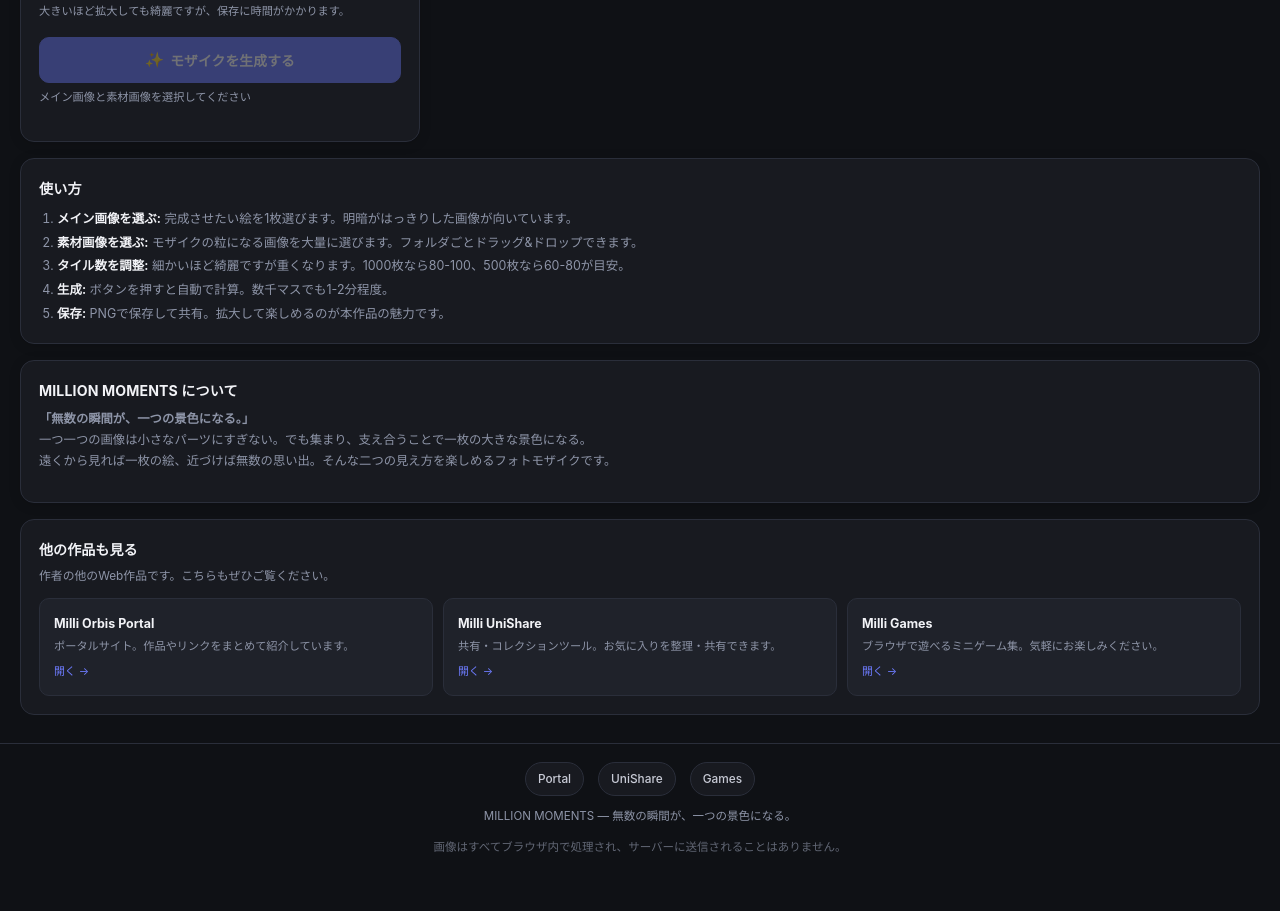
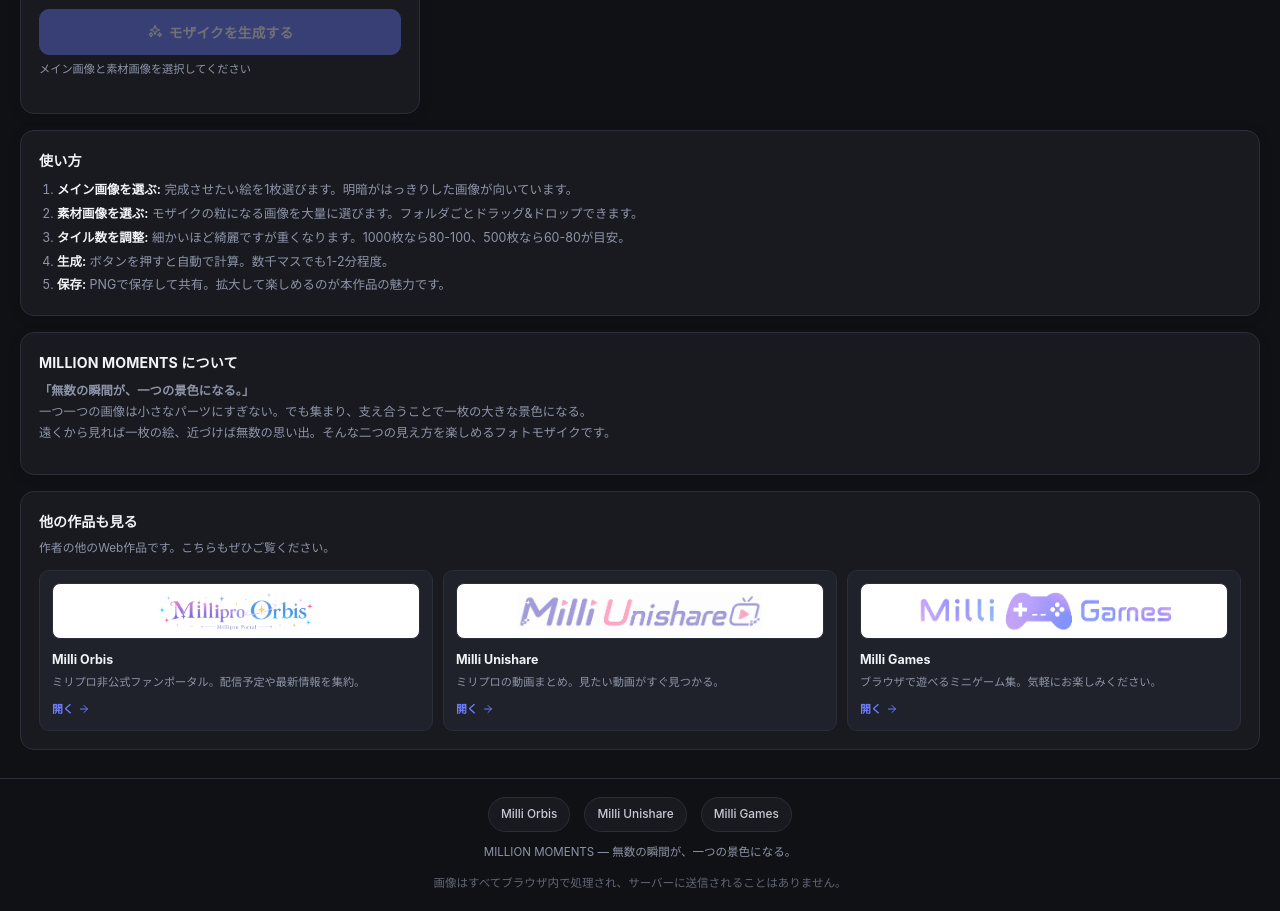
Before and after one commit to nun92425/MILLION-MOMENTS, a website built with Vite: page index.html in a window 1280 px wide. Shown: the part 1405-2316 px from the top of the page. Before the commit the page ends 2280 px from the top, so only its background shows below. Built offline with nearby package versions, Linux system fonts and the light colour scheme.

Commit message:
fix: 絵文字をSVGに置換、Milli Orbis表記修正、ロゴ追加
- 全絵文字をSVGアイコンに置換（notice/ドロップゾーン/生成/保存/比較/プレースホルダー）
- Milli Orbis Portal -> Milli Orbis に表記統一
- 3サイトのロゴを取得し public/images/logos/ に配置、関連カードに表示
- consoleの絵文字も除去

```diff
--- a/index.html
+++ b/index.html
@@ -22,7 +22,9 @@
 
   <main class="main">
     <section class="notice">
-      <span class="notice-icon">💡</span>
+      <span class="notice-icon" aria-hidden="true">
+        <svg width="18" height="18" viewBox="0 0 24 24" fill="none" stroke="currentColor" stroke-width="1.8" stroke-linecap="round" stroke-linejoin="round"><path d="M12 2a7 7 0 0 0-4 11.7V16a1 1 0 0 0 1 1h6a1 1 0 0 0 1-1v-2.3A7 7 0 0 0 12 2z"/><path d="M9 21h6"/><path d="M12 17v4"/></svg>
+      </span>
       <p class="notice-text">
         <strong>ブラウザだけで動くフォトモザイクツールです。</strong> 画像はサーバーに送信されず、すべてお使いの端末内で処理されます。ご自身で用意した画像でお楽しみください。
       </p>
@@ -46,7 +48,9 @@
           <label class="dropzone" id="target-dropzone">
             <input type="file" id="target-input" accept="image/*" hidden />
             <div class="dropzone-content" id="target-placeholder">
-              <span class="dropzone-icon">🖼️</span>
+              <span class="dropzone-icon" aria-hidden="true">
+                <svg width="28" height="28" viewBox="0 0 24 24" fill="none" stroke="currentColor" stroke-width="1.6" stroke-linecap="round" stroke-linejoin="round"><rect x="3" y="3" width="18" height="18" rx="2.5"/><circle cx="8.5" cy="8.5" r="1.6"/><path d="M21 15l-5-5L5 21"/></svg>
+              </span>
               <span class="dropzone-text">クリックまたはドラッグ&ドロップ</span>
               <span class="dropzone-sub">JPG / PNG / WebP</span>
             </div>
@@ -62,7 +66,9 @@
           <label class="dropzone" id="material-dropzone">
             <input type="file" id="material-input" accept="image/*" multiple hidden />
             <div class="dropzone-content">
-              <span class="dropzone-icon">🎞️</span>
+              <span class="dropzone-icon" aria-hidden="true">
+                <svg width="28" height="28" viewBox="0 0 24 24" fill="none" stroke="currentColor" stroke-width="1.6" stroke-linecap="round" stroke-linejoin="round"><rect x="3" y="3" width="18" height="18" rx="2.5"/><path d="M3 9h18"/><path d="M3 15h18"/><path d="M9 3v18"/><path d="M15 3v18"/></svg>
+              </span>
               <span class="dropzone-text">クリックまたはドラッグ&ドロップ</span>
               <span class="dropzone-sub">複数選択可 / フォルダごと可</span>
             </div>
@@ -133,7 +139,7 @@
 
           <div class="setting">
             <button class="btn btn-primary btn-large" id="generate-btn" disabled>
-              <span class="btn-icon">✨</span> モザイクを生成する
+              <span class="btn-icon" aria-hidden="true"><svg width="16" height="16" viewBox="0 0 24 24" fill="none" stroke="currentColor" stroke-width="1.8" stroke-linecap="round" stroke-linejoin="round"><path d="M12 2l1.8 5.2L19 9l-5.2 1.8L12 16l-1.8-5.2L5 9l5.2-1.8L12 2z"/><path d="M19 13l1 2 2 1-2 1-1 2-1-2-2-1 2-1 1-2z"/><path d="M6 13l1 1.6L8.6 16 7 17.4 6 19 5 17.4 3.4 16 5 14.6 6 13z"/></svg></span> モザイクを生成する
             </button>
             <p class="setting-desc" id="generate-hint">メイン画像と素材画像を選択してください</p>
           </div>
@@ -160,7 +166,9 @@
           <div class="canvas-wrapper" id="canvas-wrapper">
             <canvas id="mosaic-canvas" class="hidden"></canvas>
             <div class="canvas-placeholder" id="canvas-placeholder">
-              <p class="placeholder-icon">🎨</p>
+              <p class="placeholder-icon" aria-hidden="true">
+                <svg width="36" height="36" viewBox="0 0 24 24" fill="none" stroke="currentColor" stroke-width="1.5" stroke-linecap="round" stroke-linejoin="round"><path d="M12 2a10 10 0 1 0 10 10A10 10 0 0 0 12 2z"/><circle cx="13.2" cy="6.8" r="1.1" fill="currentColor" stroke="none"/><circle cx="17.2" cy="10.2" r="1.1" fill="currentColor" stroke="none"/><circle cx="8.6" cy="7.8" r="1" fill="currentColor" stroke="none"/><circle cx="6.6" cy="12.2" r="1" fill="currentColor" stroke="none"/><path d="M8.2 14.5a4 4 0 0 0 4 3.5"/></svg>
+              </p>
               <p class="placeholder-text">ここに完成したモザイクが表示されます</p>
               <p class="placeholder-sub">「モザイクを生成する」を押してください</p>
             </div>
@@ -168,8 +176,8 @@
           <div class="canvas-footer hidden" id="canvas-footer">
             <p class="canvas-info" id="canvas-info"></p>
             <div class="canvas-actions">
-              <button class="btn btn-primary" id="download-btn">💾 画像を保存（PNG）</button>
-              <button class="btn btn-ghost" id="compare-btn">↔ 元画像と比較</button>
+              <button class="btn btn-primary" id="download-btn"><span class="btn-icon" aria-hidden="true"><svg width="15" height="15" viewBox="0 0 24 24" fill="none" stroke="currentColor" stroke-width="1.8" stroke-linecap="round" stroke-linejoin="round"><path d="M12 3v12"/><path d="M7 10l5 5 5-5"/><path d="M3 17v2a2 2 0 0 0 2 2h14a2 2 0 0 0 2-2v-2"/></svg></span> 画像を保存（PNG）</button>
+              <button class="btn btn-ghost" id="compare-btn"><span class="btn-icon" aria-hidden="true"><svg width="15" height="15" viewBox="0 0 24 24" fill="none" stroke="currentColor" stroke-width="1.7" stroke-linecap="round" stroke-linejoin="round"><path d="M8 3l-4 4 4 4"/><path d="M4 7h10a4 4 0 0 1 4 4v6"/><path d="M16 21l4-4-4-4"/><path d="M20 17H10a4 4 0 0 1-4-4V7"/></svg></span> 元画像と比較</button>
             </div>
           </div>
         </div>
@@ -207,19 +215,28 @@
       <p class="related-desc">作者の他のWeb作品です。こちらもぜひご覧ください。</p>
       <div class="related-grid">
         <a href="https://milli-orbis-portal.onrender.com/" target="_blank" rel="noopener" class="related-card">
-          <p class="related-card-title">Milli Orbis Portal</p>
-          <p class="related-card-desc">ポータルサイト。作品やリンクをまとめて紹介しています。</p>
-          <span class="related-card-arrow">開く →</span>
+          <img class="related-card-logo" src="/images/logos/milli-orbis.png" alt="Milli Orbis" loading="lazy" />
+          <div class="related-card-body">
+            <p class="related-card-title">Milli Orbis</p>
+            <p class="related-card-desc">ミリプロ非公式ファンポータル。配信予定や最新情報を集約。</p>
+            <span class="related-card-arrow">開く <svg width="12" height="12" viewBox="0 0 24 24" fill="none" stroke="currentColor" stroke-width="2" stroke-linecap="round" stroke-linejoin="round"><path d="M5 12h14"/><path d="M12 5l7 7-7 7"/></svg></span>
+          </div>
         </a>
         <a href="https://milli-unishare.onrender.com/" target="_blank" rel="noopener" class="related-card">
-          <p class="related-card-title">Milli UniShare</p>
-          <p class="related-card-desc">共有・コレクションツール。お気に入りを整理・共有できます。</p>
-          <span class="related-card-arrow">開く →</span>
+          <img class="related-card-logo" src="/images/logos/milli-unishare.png" alt="Milli Unishare" loading="lazy" />
+          <div class="related-card-body">
+            <p class="related-card-title">Milli Unishare</p>
+            <p class="related-card-desc">ミリプロの動画まとめ。見たい動画がすぐ見つかる。</p>
+            <span class="related-card-arrow">開く <svg width="12" height="12" viewBox="0 0 24 24" fill="none" stroke="currentColor" stroke-width="2" stroke-linecap="round" stroke-linejoin="round"><path d="M5 12h14"/><path d="M12 5l7 7-7 7"/></svg></span>
+          </div>
         </a>
         <a href="https://milli-games.onrender.com/index.html" target="_blank" rel="noopener" class="related-card">
-          <p class="related-card-title">Milli Games</p>
-          <p class="related-card-desc">ブラウザで遊べるミニゲーム集。気軽にお楽しみください。</p>
-          <span class="related-card-arrow">開く →</span>
+          <img class="related-card-logo" src="/images/logos/milli-games.png" alt="Milli Games" loading="lazy" />
+          <div class="related-card-body">
+            <p class="related-card-title">Milli Games</p>
+            <p class="related-card-desc">ブラウザで遊べるミニゲーム集。気軽にお楽しみください。</p>
+            <span class="related-card-arrow">開く <svg width="12" height="12" viewBox="0 0 24 24" fill="none" stroke="currentColor" stroke-width="2" stroke-linecap="round" stroke-linejoin="round"><path d="M5 12h14"/><path d="M12 5l7 7-7 7"/></svg></span>
+          </div>
         </a>
       </div>
     </section>
@@ -227,9 +244,9 @@
 
   <footer class="footer">
     <div class="footer-links">
-      <a href="https://milli-orbis-portal.onrender.com/" target="_blank" rel="noopener" class="footer-link">Portal</a>
-      <a href="https://milli-unishare.onrender.com/" target="_blank" rel="noopener" class="footer-link">UniShare</a>
-      <a href="https://milli-games.onrender.com/index.html" target="_blank" rel="noopener" class="footer-link">Games</a>
+      <a href="https://milli-orbis-portal.onrender.com/" target="_blank" rel="noopener" class="footer-link">Milli Orbis</a>
+      <a href="https://milli-unishare.onrender.com/" target="_blank" rel="noopener" class="footer-link">Milli Unishare</a>
+      <a href="https://milli-games.onrender.com/index.html" target="_blank" rel="noopener" class="footer-link">Milli Games</a>
     </div>
     <p>MILLION MOMENTS — 無数の瞬間が、一つの景色になる。</p>
     <p class="footer-sub">画像はすべてブラウザ内で処理され、サーバーに送信されることはありません。</p>
--- a/src/style.css
+++ b/src/style.css
@@ -100,7 +100,10 @@ a:hover { text-decoration: underline; text-underline-offset: 3px; }
   gap: 10px;
   align-items: flex-start;
 }
-.notice-icon { font-size: 1rem; line-height: 1.5; }
+.notice-icon { display: grid; place-items: center; color: var(--accent); flex-shrink: 0; margin-top: 1px; }
+.dropzone-icon { display: grid; place-items: center; color: var(--muted); }
+.btn-icon { display: inline-flex; align-items: center; line-height: 0; }
+.placeholder-icon { display: grid; place-items: center; color: var(--muted); margin: 0 auto; width: 36px; height: 36px; }
 .notice-text {
   margin: 0;
   font-size: 0.78rem;
@@ -431,7 +434,7 @@ a:hover { text-decoration: underline; text-underline-offset: 3px; }
   image-rendering: auto;
 }
 .canvas-placeholder { text-align: center; padding: 36px 16px; color: var(--muted); }
-.placeholder-icon { font-size: 2rem; margin: 0; opacity: 0.8; }
+
 .placeholder-text { margin: 8px 0 4px; font-size: 0.86rem; font-weight: 600; color: var(--text-soft); }
 .placeholder-sub { margin: 0; font-size: 0.74rem; color: var(--muted); }
 .canvas-footer {
@@ -515,18 +518,31 @@ a:hover { text-decoration: underline; text-underline-offset: 3px; }
   gap: 10px;
 }
 .related-card {
-  display: block;
+  display: flex;
+  flex-direction: column;
   background: var(--surface-2);
   border: 1px solid var(--border);
   border-radius: var(--radius-sm);
-  padding: 14px;
+  padding: 12px;
   transition: all 0.15s;
   text-decoration: none;
+  gap: 0;
 }
 .related-card:hover { border-color: var(--accent-border); background: var(--surface-3); text-decoration: none; transform: translateY(-1px); }
+.related-card-logo {
+  width: 100%;
+  height: 56px;
+  object-fit: contain;
+  background: #fff;
+  border-radius: 8px;
+  padding: 8px 10px;
+  border: 1px solid var(--border);
+  margin-bottom: 10px;
+}
+.related-card-body { flex: 1; display: flex; flex-direction: column; }
 .related-card-title { font-size: 0.78rem; font-weight: 700; color: var(--text); margin: 0 0 4px; }
-.related-card-desc { font-size: 0.7rem; color: var(--muted); margin: 0; line-height: 1.6; }
-.related-card-arrow { font-size: 0.68rem; color: var(--accent); margin-top: 6px; display: block; }
+.related-card-desc { font-size: 0.7rem; color: var(--muted); margin: 0; line-height: 1.6; flex: 1; }
+.related-card-arrow { font-size: 0.68rem; color: var(--accent); margin-top: 8px; display: inline-flex; align-items: center; gap: 4px; font-weight: 600; }
 
 /* Dialog */
 .dialog {
```
Also changed, not shown: scripts/fetch-thumbnails.js (+17 -17 lines), public/images/logos/milli-games.png (added), public/images/logos/milli-orbis.png (added), public/images/logos/milli-unishare.png (added).
